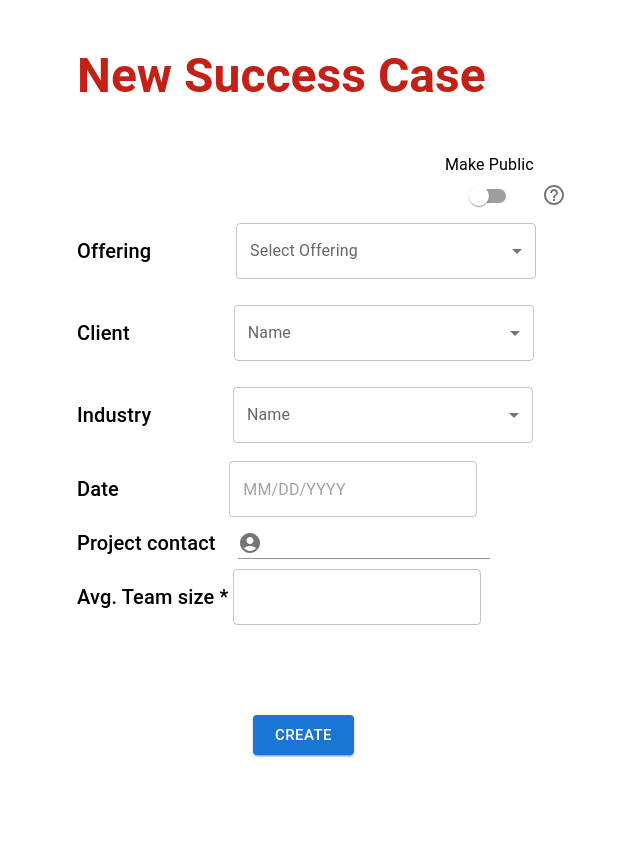
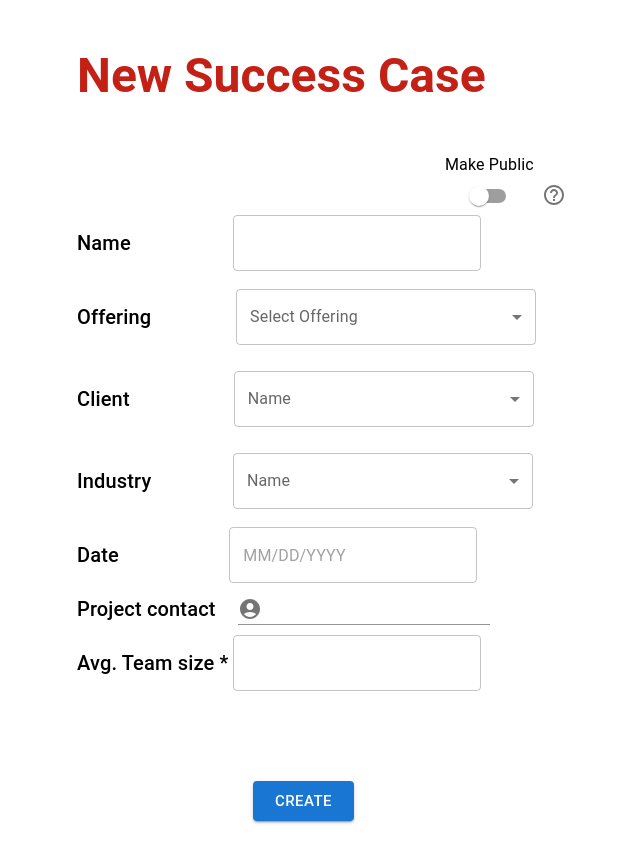
Before and after one commit to gbrizu/success-cases, a React (Create React App) app: page /NewSuccessCases in a window 1280 px wide. Shown: the top 862 px of the page, without its empty margins (371-1011 px from the left). Built offline with nearby package versions, Linux system fonts and the light colour scheme.

Commit message:
Name input

```diff
--- a/src/pages/createSuccessCaseScreen.js
+++ b/src/pages/createSuccessCaseScreen.js
@@ -140,6 +140,22 @@ function CreateSuccessCaseScreen() {
           sx={{ width: "inherit", marginLeft: "25rem", position: "relative" }}
         >
           <Grid item xs={12}>
+          <FormInfoInput
+              marginRight={"6.4rem"}
+              customStyleClass={"form-margin"}
+              label={"Name"}
+              width={300}
+              customInput={
+                <TextField
+                  inputProps={{ type: "text" }}
+                  onChange={handleAvgTeamSizeChange}
+                  value={avgTeamSizeValue}
+                />
+              }
+            ></FormInfoInput>
+          </Grid>
+
+          <Grid item xs={12}>
             <OfferingSelect
               value={selectedOffering}
               onChange={handleOfferingChange}
```
